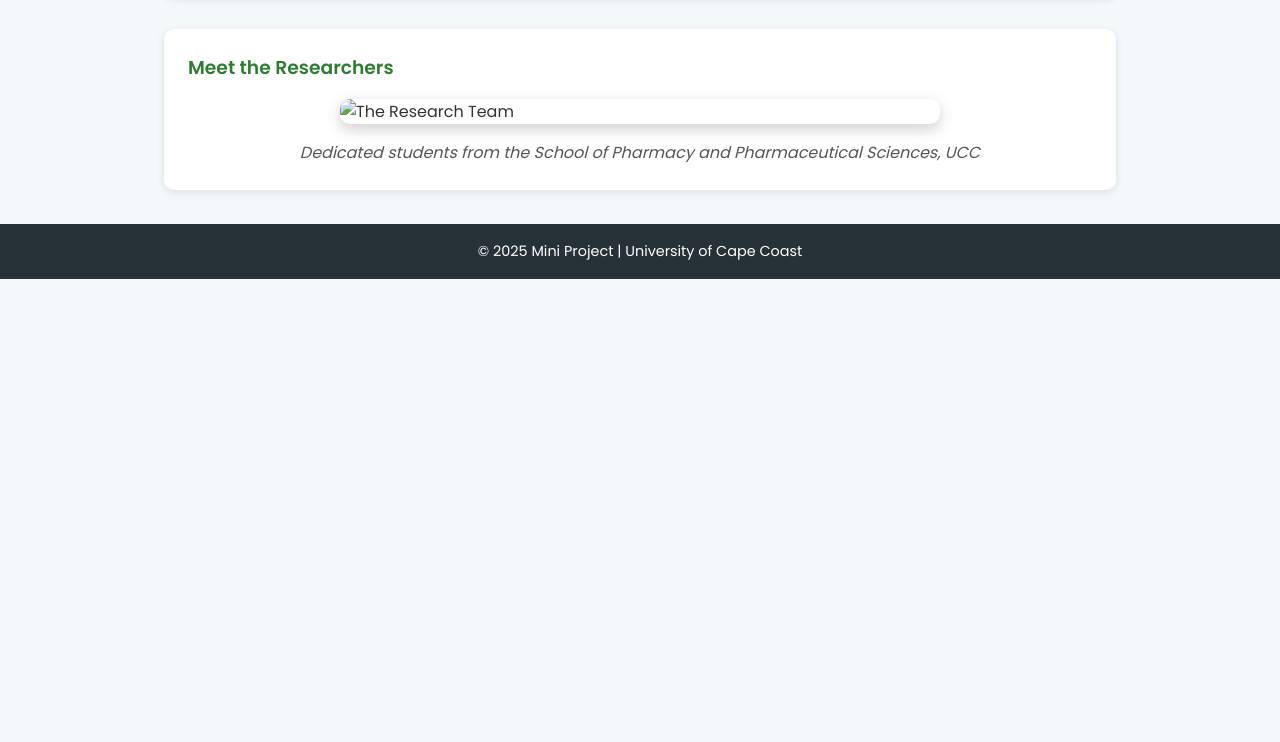
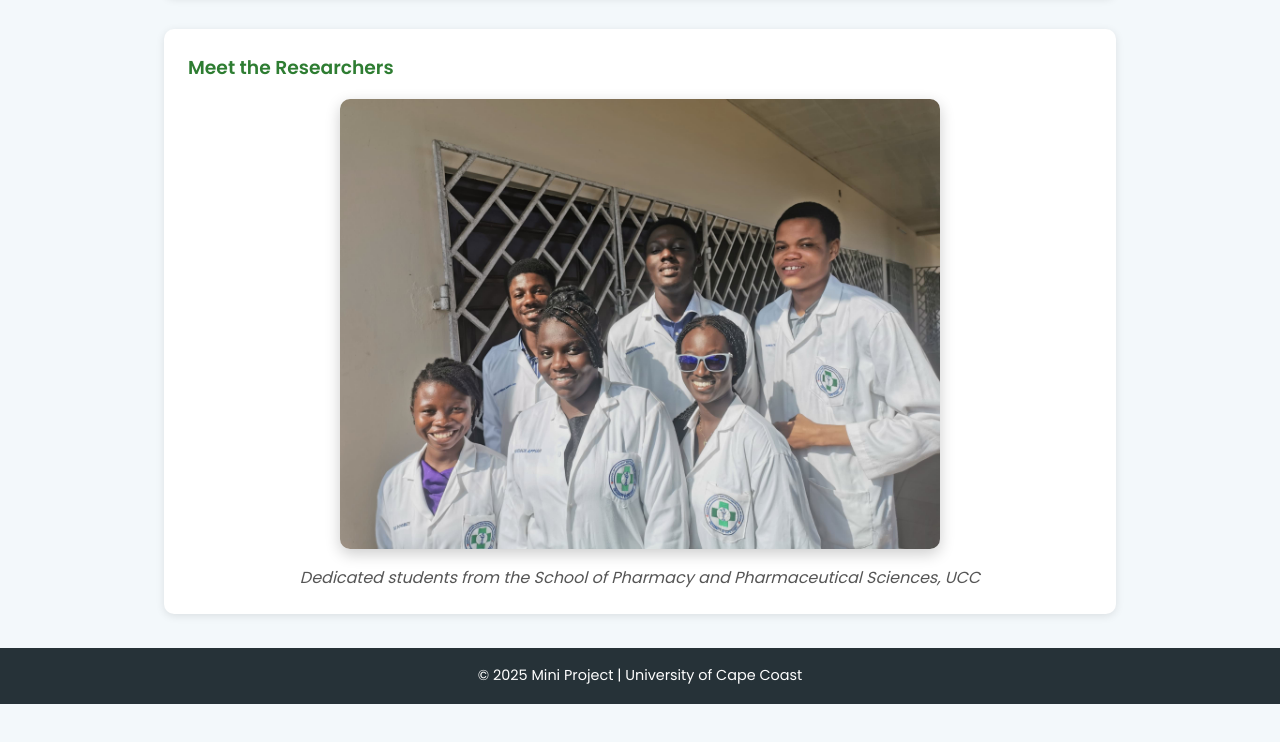
Before and after one commit to Whinar-man/Natural-Product-Lab-Mini-Project, a plain HTML site: page index.html in a window 1280 px wide. Shown: the part 1293-2035 px from the top of the page. Before the commit the page ends 1632 px from the top, so only its background shows below. Drawn offline with Linux system fonts and the light colour scheme.

Commit message:
Update index.html

```diff
--- a/index.html
+++ b/index.html
@@ -4,7 +4,7 @@
   <meta charset="UTF-8" />
   <meta name="viewport" content="width=device-width, initial-scale=1.0" />
   <title>Aphrodisiac Decoction Project</title>
-  <link rel="icon" href="herbal.jpg" type="image/x-icon">
+  <link rel="icon" href="img/herbal.jpg" type="image/x-icon">
   <link rel="stylesheet" href="style.css" />
   <link href="https://fonts.googleapis.com/css2?family=Poppins:wght@400;600&display=swap" rel="stylesheet">
 </head>
@@ -71,7 +71,7 @@
 
     <section id="team" class="fade-in">
   <h3>Meet the Researchers</h3>
-  <img src="IMG-20250718-WA0092.jpg" alt="The Research Team" class="team-photo">
+  <img src="img/IMG-20250718-WA0092.jpg" alt="The Research Team" class="team-photo">
   <p class="caption">Dedicated students from the School of Pharmacy and Pharmaceutical Sciences, UCC</p>
 </section>
   </main>
```
